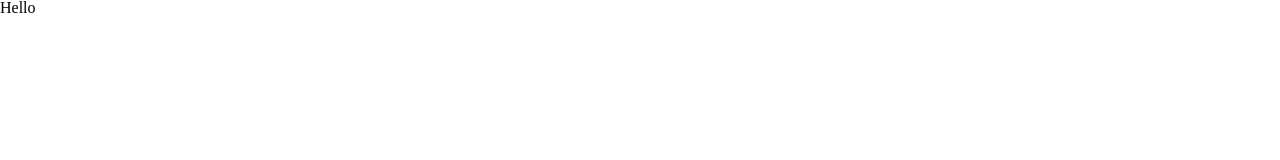
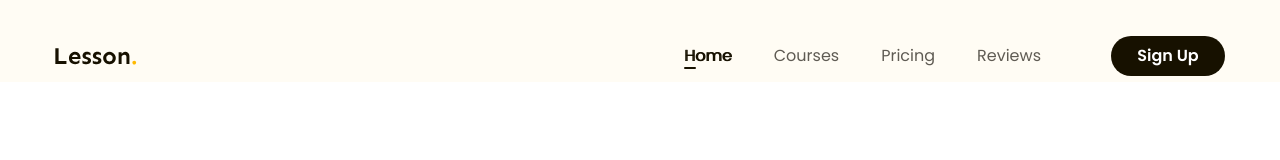
Before and after one commit to ntdungqlqb/html-css-02, a plain HTML site: page index.html in a window 1280 px wide. Shown: the top 160 px of the page. Drawn offline with Linux system fonts and the light colour scheme.

Commit message:
Làm phần Header

```diff
--- a/assets/css/styles.css
+++ b/assets/css/styles.css
@@ -8,6 +8,92 @@ html {
 
 body {
     font-size: 1.6rem;
-    /* font-family: "Poppins", sans-serif;
-    font-family: "Sen", sans-serif; */
+    font-family: "Poppins", sans-serif;
 }
+
+html,
+body {
+    scroll-behavior: smooth;
+}
+
+/* Common */
+.main-content {
+    width: 1170px;
+    max-width: calc(100% - 48px);
+    margin-right: auto;
+    margin-left: auto;
+}
+
+a {
+    text-decoration: none;
+}
+
+.btn {
+    display: inline-block;
+    padding: 0px 16px;
+    line-height: 40px;
+    min-width: 118px;
+    text-align: center;
+    color: #fff;
+    font-size: 1.6rem;
+    font-weight: 600;
+    border-radius: 999px;
+    background: #171100;
+}
+
+/* Header */
+.header {
+    background: #fffcf4;
+}
+
+.header.fixed {
+    position: sticky;
+    top: -30px;
+}
+
+.header .body {
+    display: flex;
+    align-items: center;
+    padding: 36px 0 6px;
+}
+
+.nav {
+    margin-left: auto;
+}
+
+.nav ul {
+    display: flex;
+}
+
+.nav a {
+    position: relative;
+    color: #5f5b53;
+    font-size: 1.6rem;
+    padding: 8px 21px;
+}
+
+.nav a:hover,
+.nav li.active a {
+    color: #171100;
+    text-shadow: 1px 0 0 currentColor;
+}
+
+.nav li.active a::after {
+    position: absolute;
+    bottom: 6px;
+    left: 21px;
+    content: "";
+    display: block;
+    width: 12px;
+    height: 2px;
+    background: #171100;
+    border-radius: 1px;
+}
+
+.header .action {
+    margin-left: 49px;
+}
+
+.header .sign-up-btn {
+    min-width: 114px;
+}
--- a/index.html
+++ b/index.html
@@ -90,6 +90,40 @@
         <link rel="stylesheet" href="./assets/css/styles.css" />
     </head>
     <body>
-        Hello
+        <main style="height: 10000px">
+            <header class="header fixed">
+                <div class="main-content">
+                    <div class="body">
+                        <!-- Logo -->
+                        <img
+                            src="./assets/img/logo.svg"
+                            alt="Lesson."
+                            class="logo"
+                        />
+                        <!-- Nav -->
+                        <nav class="nav">
+                            <ul>
+                                <li class="active">
+                                    <a href="#!">Home</a>
+                                </li>
+                                <li>
+                                    <a href="#!">Courses</a>
+                                </li>
+                                <li>
+                                    <a href="#!">Pricing</a>
+                                </li>
+                                <li>
+                                    <a href="#!">Reviews</a>
+                                </li>
+                            </ul>
+                        </nav>
+                        <!-- Action -->
+                        <div class="action">
+                            <a href="#!" class="btn sign-up-btn"> Sign Up</a>
+                        </div>
+                    </div>
+                </div>
+            </header>
+        </main>
     </body>
 </html>
```
Also changed, not shown: assets/img/logo.svg (added).
